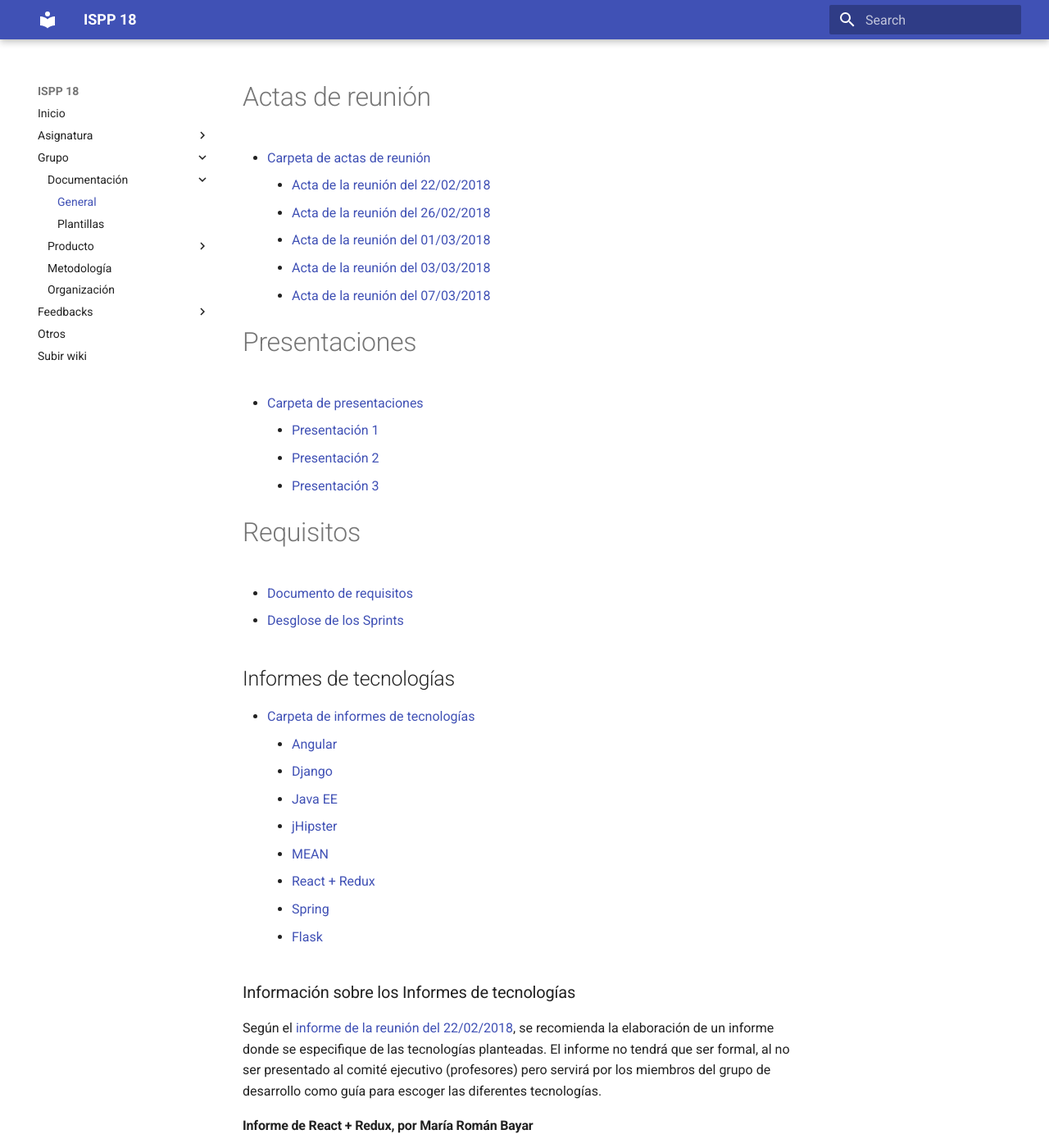
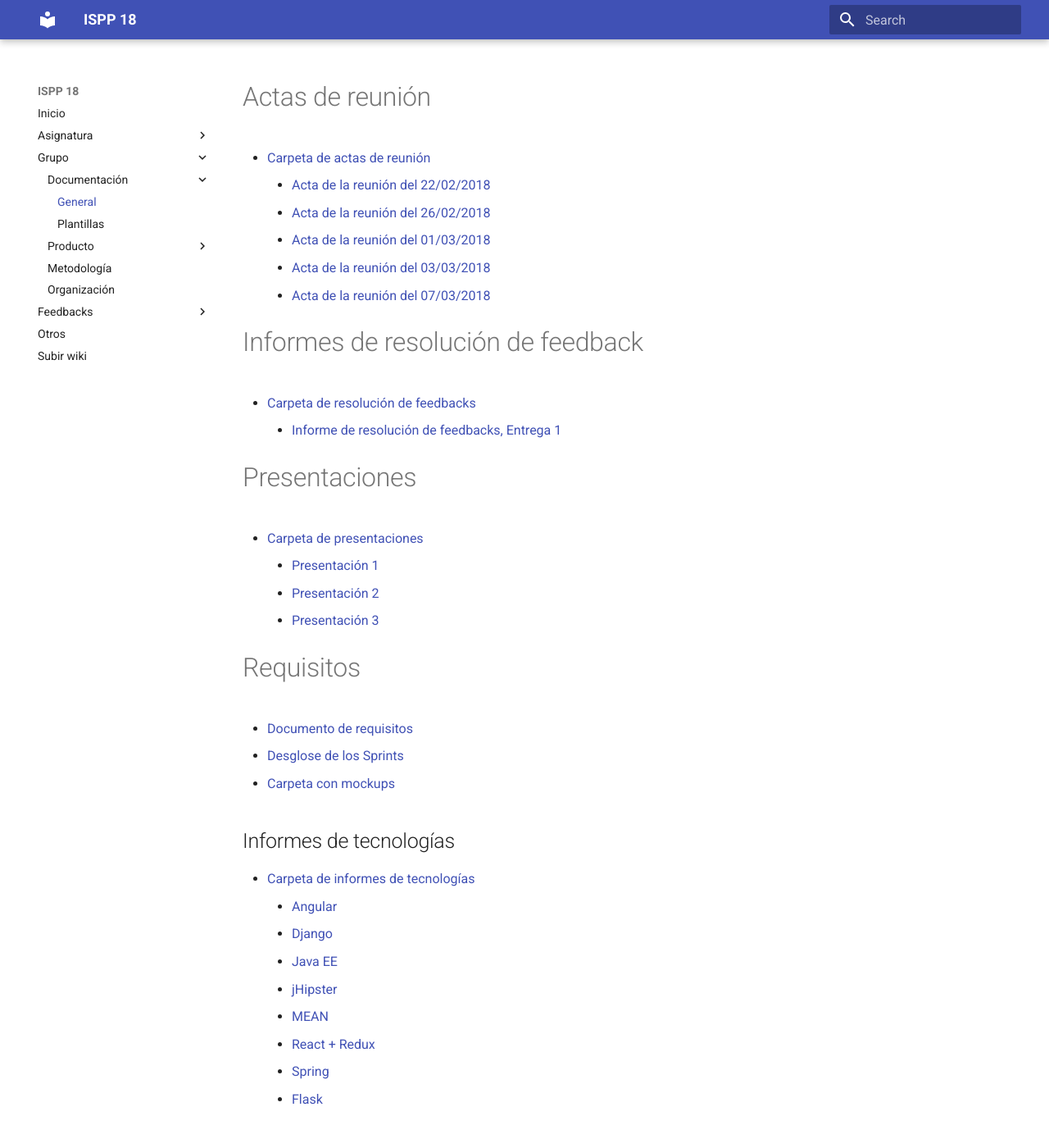
Before and after one commit to alexgs922/ispp18-wiki, an MkDocs documentation site: the page built from docs/documentacion.md, in a window 1280 px wide and 1400 px high. Shown: the whole window at 82% size. Built offline with MkDocs 1.6.1 and Material for MkDocs 9.7.7, drawn with Linux system fonts in a browser that asks for light colours; old or Windows-style settings are respelled for this version of MkDocs.

Commit message:
ADD Añadida carpeta de resolución de feedbacks
Se han añadido vínculos a la carpeta de resolución de feedbacks y al informe de resolución de feedbacks de la entrega 1 en la sección de 'Documentación'.

```diff
--- a/docs/documentacion.md
+++ b/docs/documentacion.md
@@ -6,6 +6,11 @@
     * [Acta de la reunión del 01/03/2018](https://docs.google.com/document/d/1zgiSnVlveSC3RyD6iJnIqU4dY8x60Fj2ljVxwXhnEd8/edit)
     * [Acta de la reunión del 03/03/2018](https://docs.google.com/document/d/130XCmygAQlln_JG2joxYf49gQgPWZC5UMtOQCOfUx5k/edit)
     * [Acta de la reunión del 07/03/2018](https://docs.google.com/document/d/1YTMfrsqMpeiDEBb3GIEHP8LrABKQb3o4Ocv4lk4dSL0/edit)
+
+# Informes de resolución de feedback
+
+* [Carpeta de resolución de feedbacks](https://drive.google.com/drive/u/0/folders/1uXRg9G4grSdQNznXOoChXjXPcuyPwOKa)
+    * [Informe de resolución de feedbacks, Entrega 1](https://drive.google.com/file/d/11t4EBSxAkAWh2CTR0CKdru-h9pljSJEP/view)
 
 # Presentaciones
 
@@ -18,6 +23,7 @@
 
 * [Documento de requisitos](https://docs.google.com/document/d/1nM5ux3iTecCXL6e1_3qMWTkBScxTdUqlRQnsnzhdZ88/edit?usp=drive_web&ouid=104924850308958917661)
 * [Desglose de los Sprints](https://drive.google.com/open?id=1MdqKz36DEbBo9pOOuKOvoxLhSjgiWdUA)
+* [Carpeta con mockups](https://drive.google.com/drive/u/0/folders/1mIu3SmFvhkVru3rlE8HPc5V0IOk4awAJ)
 
 ## Informes de tecnologías
 
```
